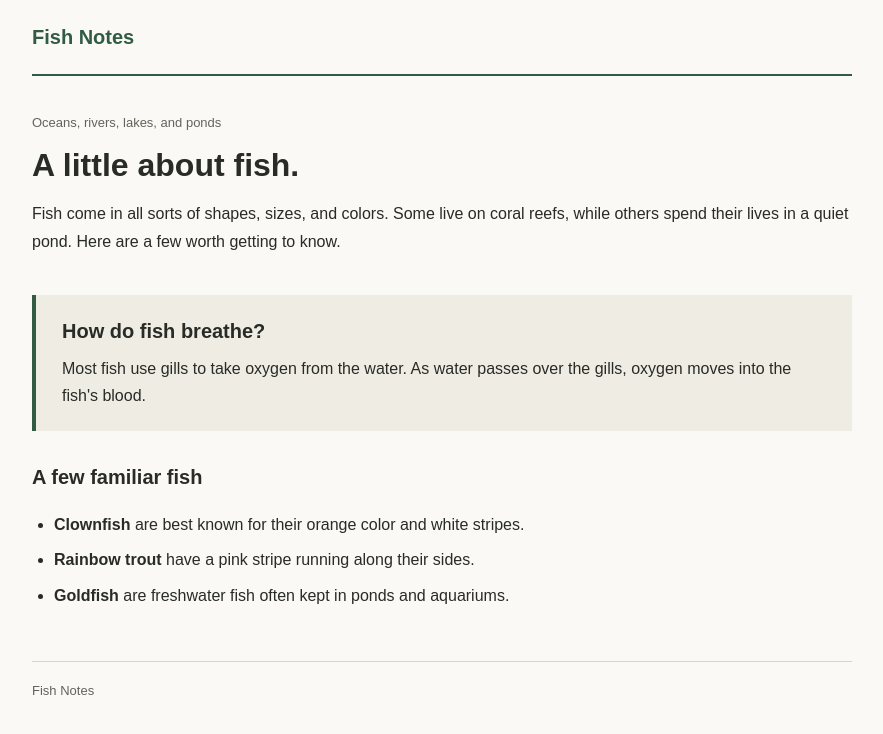
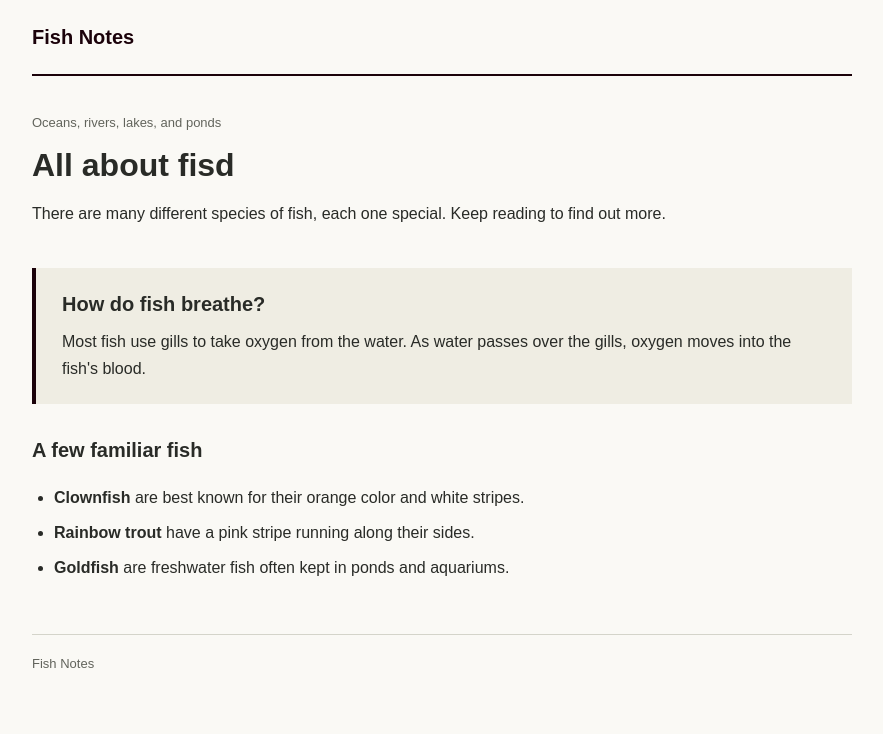
Before and after one commit to fremontdeveloperclub/dev-club-meeting-4, a plain HTML site: page index.html in a window 1280 px wide. Shown: the whole page, without its empty margins (198-1081 px from the left). Drawn offline with Linux system fonts and the light colour scheme.

Commit message:
Finished!

```diff
--- a/index.html
+++ b/index.html
@@ -16,9 +16,9 @@
       <section class="intro" aria-labelledby="intro-title">
         <p class="subtitle">Oceans, rivers, lakes, and ponds</p>
         <!-- TODO 1: Give this fish website a new heading. -->
-        <h1 id="intro-title">A little about fish.</h1>
+        <h1 id="intro-title">All about fisd</h1>
         <!-- TODO 2: Rewrite this introduction to explain why you find fish interesting. -->
-        <p>Fish come in all sorts of shapes, sizes, and colors. Some live on coral reefs, while others spend their lives in a quiet pond. Here are a few worth getting to know.</p>
+        <p>There are many different species of fish, each one special. Keep reading to find out more.</p>
       </section>
 
       <section class="fish-note" aria-labelledby="fact-title">
--- a/styles.css
+++ b/styles.css
@@ -1,6 +1,6 @@
 :root {
   /* TODO 3: Change the accent color. Choose a dark color so the site name stays easy to read. */
-  --accent: #315b43;
+  --accent: rgb(27, 2, 10);
 }
 
 * {
```
